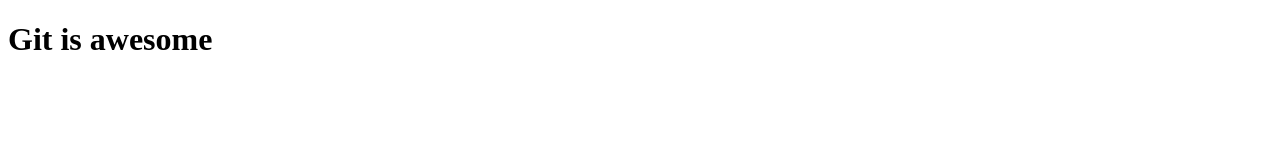
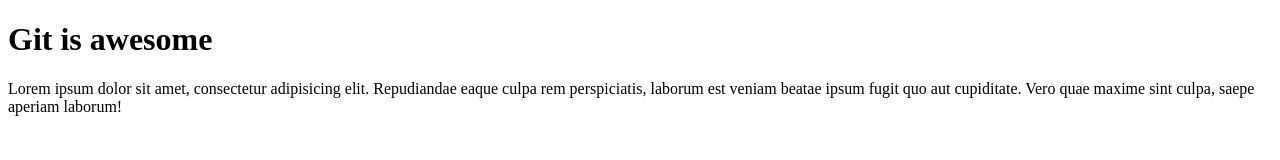
Before and after one commit to AgustinGonzalezQA/TestGit, a plain HTML site: page index.html in a window 1280 px wide. Drawn offline with Linux system fonts and the light colour scheme.

Commit message:
ahora si

```diff
--- a/index.html
+++ b/index.html
@@ -10,5 +10,6 @@
     <h1>
         Git is awesome
     </h1>
+    <p>Lorem ipsum dolor sit amet, consectetur adipisicing elit. Repudiandae eaque culpa rem perspiciatis, laborum est veniam beatae ipsum fugit quo aut cupiditate. Vero quae maxime sint culpa, saepe aperiam laborum!</p>
 </body>
 </html>
```
